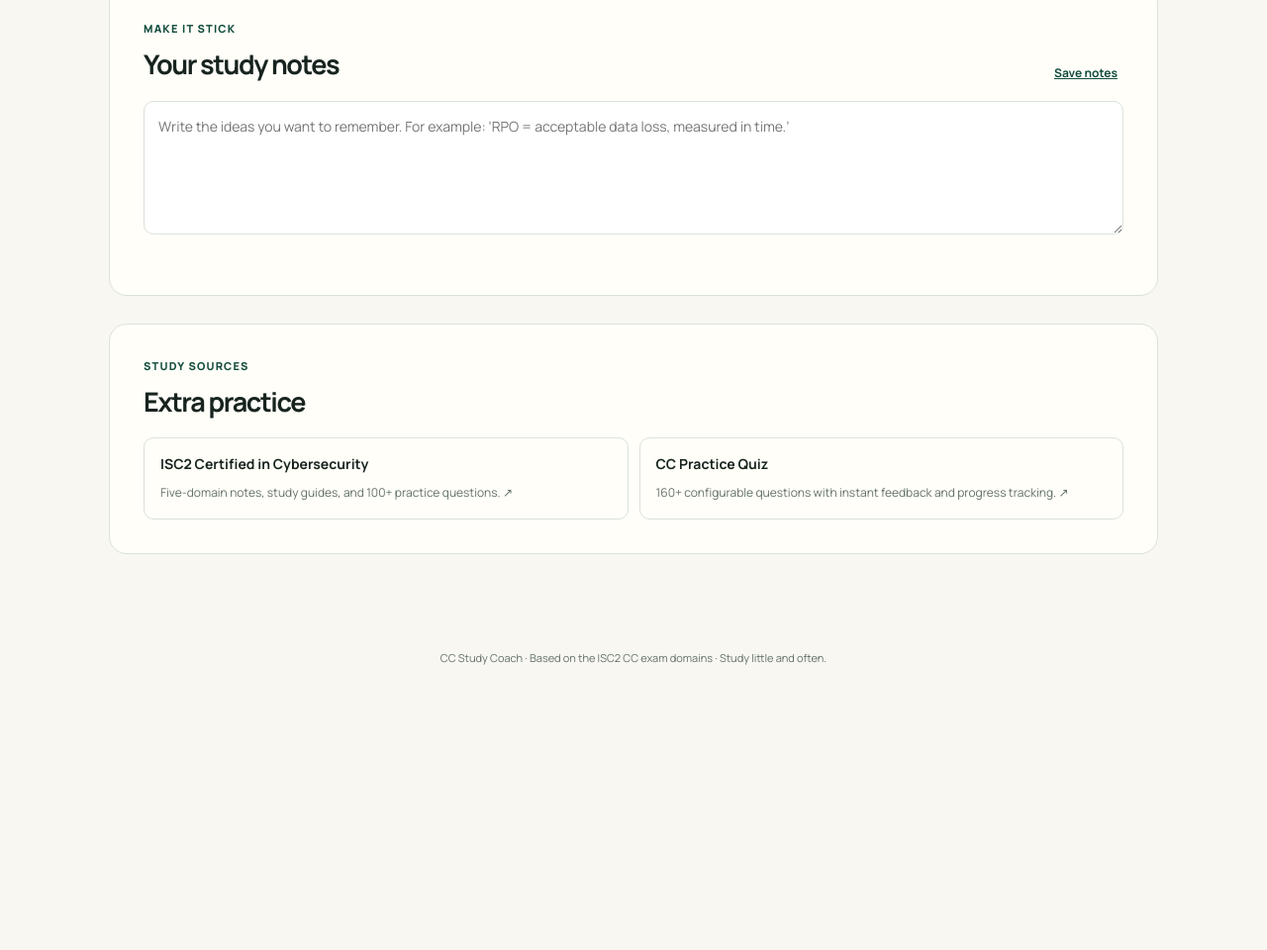
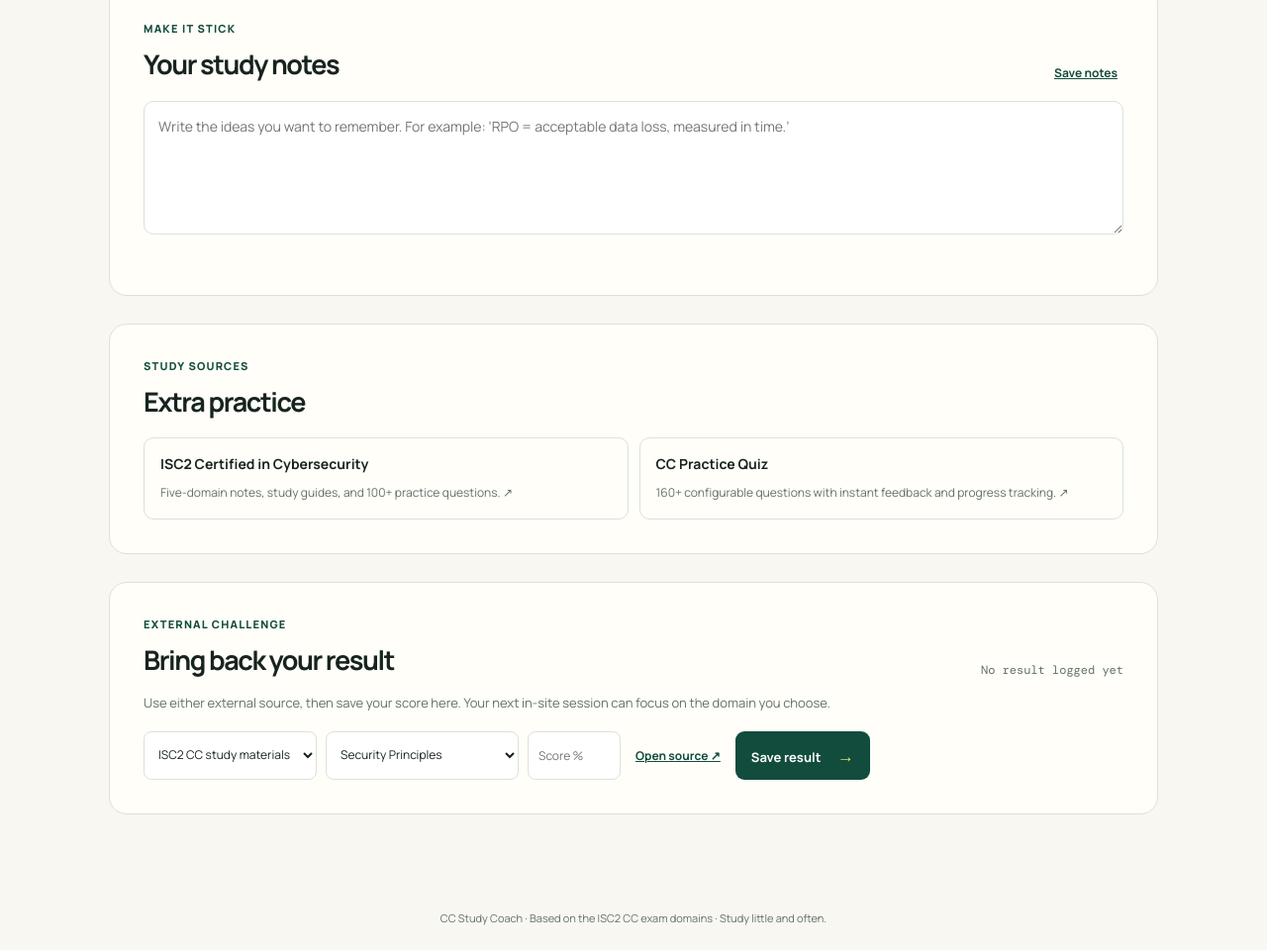
Before and after one commit to hfAdjei/cc-study-coach, a plain HTML site: page index.html in a window 1280 px wide. Shown: the part 1803-2763 px from the top of the page at 99% size. Before the commit the page ends 2500 px from the top, so only its background shows below. Drawn offline with nearby package versions, Linux system fonts and the light colour scheme.

Commit message:
Add external challenge tracker

```diff
--- a/index.html
+++ b/index.html
@@ -10,7 +10,7 @@
     <link rel="stylesheet" href="style.css" />
     <style>
       .playlist-box{border-top:1px solid var(--line);padding-top:20px;margin:0 0 26px}.playlist-box .eyebrow{margin-bottom:10px}.playlist-items{display:grid;gap:8px}.playlist-item{display:flex;justify-content:space-between;gap:12px;align-items:center;padding:10px 11px;border:1px solid var(--line);border-radius:9px;color:var(--ink);text-decoration:none;font-size:12px;font-weight:700}.playlist-item small{color:var(--muted);font-weight:500;white-space:nowrap}.playlist-item:hover{border-color:var(--forest)}.practice-controls{display:flex;align-items:center;gap:8px}.practice-controls label,.practice-controls select{font:11px 'DM Mono';color:var(--muted)}.practice-controls select{border:1px solid var(--line);border-radius:7px;background:var(--cream);padding:6px;color:var(--ink)}.practice-controls p{font:12px 'DM Mono';color:var(--muted);margin:0}@media(max-width:720px){.section-heading{align-items:flex-start;flex-direction:column}.practice-controls{flex-wrap:wrap}}
-      .sources-section{margin-top:28px;background:var(--cream);border:1px solid var(--line);border-radius:18px;padding:34px}.source-grid{display:grid;grid-template-columns:1fr 1fr;gap:11px;margin-top:18px}.source-card{border:1px solid var(--line);border-radius:10px;padding:16px;text-decoration:none;color:var(--ink)}.source-card strong{display:block;font-size:14px;margin-bottom:7px}.source-card span{color:var(--muted);font-size:12px;line-height:1.55}.source-card:hover{border-color:var(--forest)}@media(max-width:720px){.sources-section{padding:23px}.source-grid{grid-template-columns:1fr}}
+      .sources-section{margin-top:28px;background:var(--cream);border:1px solid var(--line);border-radius:18px;padding:34px}.source-grid{display:grid;grid-template-columns:1fr 1fr;gap:11px;margin-top:18px}.source-card{border:1px solid var(--line);border-radius:10px;padding:16px;text-decoration:none;color:var(--ink)}.source-card strong{display:block;font-size:14px;margin-bottom:7px}.source-card span{color:var(--muted);font-size:12px;line-height:1.55}.source-card:hover{border-color:var(--forest)}@media(max-width:720px){.sources-section{padding:23px}.source-grid{grid-template-columns:1fr}}.challenge-section{margin-top:28px;border:1px solid var(--line);border-radius:18px;padding:34px;background:var(--cream)}.challenge-section>p{color:var(--muted);font-size:13px;line-height:1.6}.challenge-controls{display:flex;gap:9px;flex-wrap:wrap;margin-top:18px}.challenge-controls select,.challenge-controls input{border:1px solid var(--line);border-radius:8px;padding:10px;background:white;color:var(--ink);font:12px Manrope}.challenge-controls input{width:94px}@media(max-width:720px){.challenge-section{padding:23px}.challenge-controls>*{width:100%}.challenge-controls input{width:100%}}
     </style>
   </head>
   <body>
@@ -88,6 +88,18 @@
           <a class="source-card" href="https://github.com/SudoHopeX/cc-practice-quiz" target="_blank" rel="noopener"><strong>CC Practice Quiz</strong><span>160+ configurable questions with instant feedback and progress tracking. ↗</span></a>
         </div>
       </section>
+
+      <section class="challenge-section">
+        <div class="section-heading"><div><p class="eyebrow">EXTERNAL CHALLENGE</p><h2>Bring back your result</h2></div><p id="challengeStatus">No result logged yet</p></div>
+        <p>Use either external source, then save your score here. Your next in-site session can focus on the domain you choose.</p>
+        <div class="challenge-controls">
+          <select id="challengeSource" aria-label="Challenge source"><option value="https://github.com/irfan-sec/ISC2-Certified-in-Cybersecurity">ISC2 CC study materials</option><option value="https://github.com/SudoHopeX/cc-practice-quiz">CC Practice Quiz</option></select>
+          <select id="challengeDomain" aria-label="Challenge domain"><option value="security">Security Principles</option><option value="bcdr">BC, DR &amp; Incident Response</option><option value="access">Access Controls</option><option value="network">Network Security</option><option value="operations">Security Operations</option></select>
+          <input id="challengeScore" type="number" min="0" max="100" placeholder="Score %" aria-label="Challenge score percentage" />
+          <button id="openChallenge" class="text-button">Open source ↗</button>
+          <button id="saveChallenge" class="primary-button">Save result <span>→</span></button>
+        </div>
+      </section>
     </main>
     <footer>CC Study Coach · Based on the ISC2 CC exam domains · Study little and often.</footer>
     <script src="app.js"></script>
```
